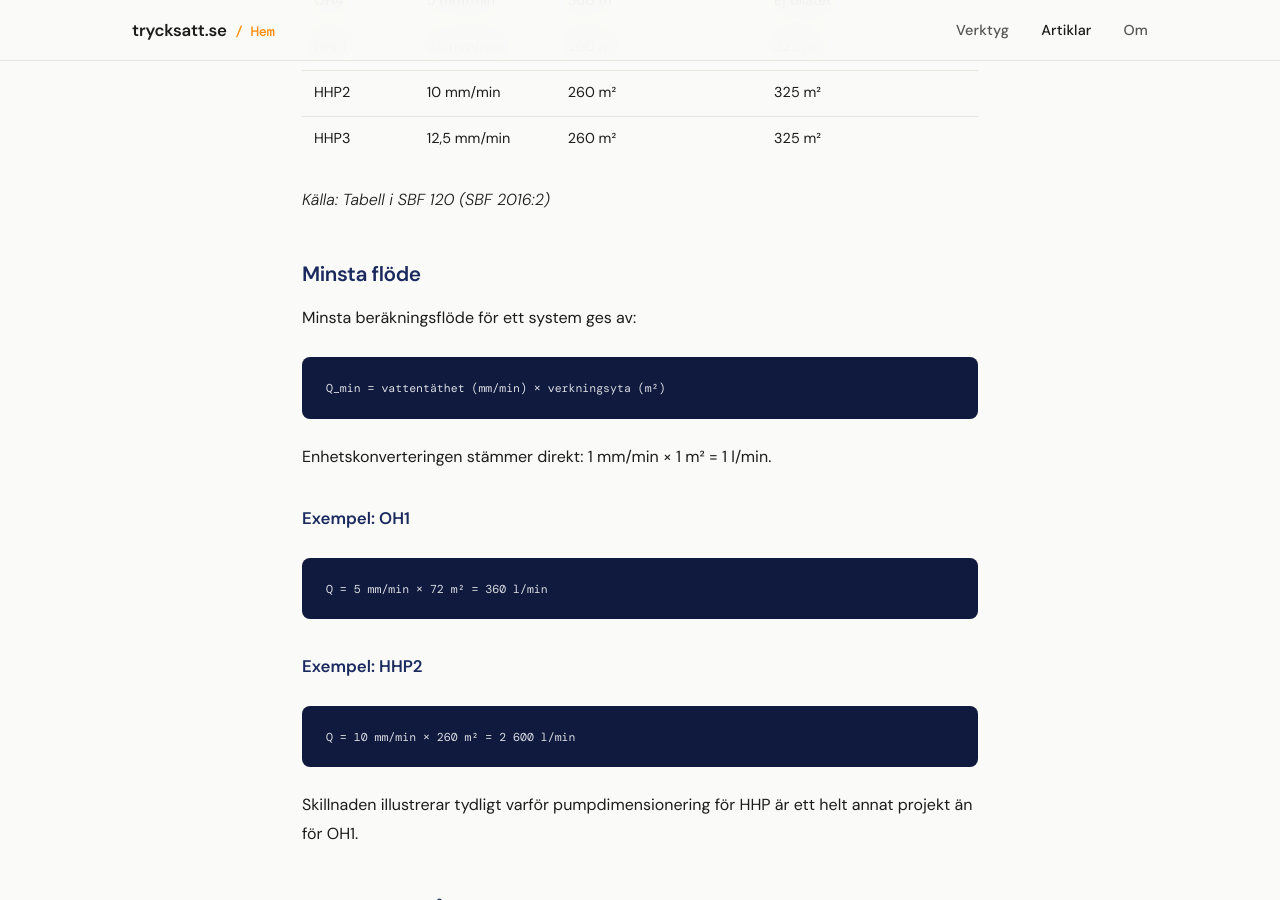
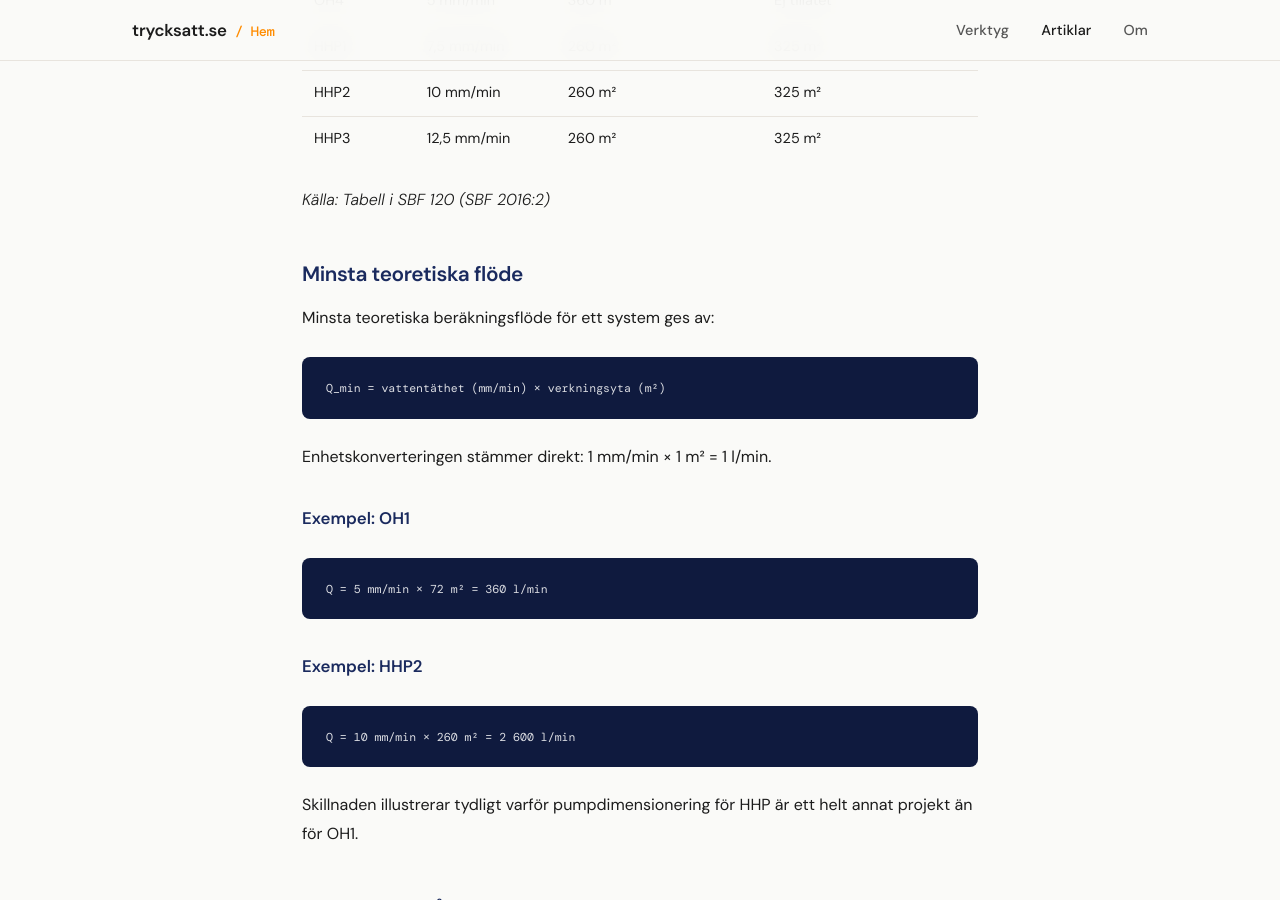
Before and after one commit to SurealSwede/trycksatt.se, a Jekyll site: the page built from _posts/2026-06-01-riskklasser-verkningsytor-sbf120.md, in a window 1280 px wide and 900 px high, scrolled down 734 px. Built offline with Jekyll 4.4.1, drawn with Linux system fonts in a browser that asks for light colours.

Commit message:
Update 2026-06-01-riskklasser-verkningsytor-sbf120.md

````diff
--- a/_posts/2026-06-01-riskklasser-verkningsytor-sbf120.md
+++ b/_posts/2026-06-01-riskklasser-verkningsytor-sbf120.md
@@ -25,9 +25,9 @@ Sprinklersystem dimensioneras utifrån den verksamhet som ska skyddas. SBF 120 d
 
 *Källa: Tabell i SBF 120 (SBF 2016:2)*
 
-## Minsta flöde
+## Minsta teoretiska flöde
 
-Minsta beräkningsflöde för ett system ges av:
+Minsta teoretiska beräkningsflöde för ett system ges av:
 
 ```
 Q_min = vattentäthet (mm/min) × verkningsyta (m²)
````
